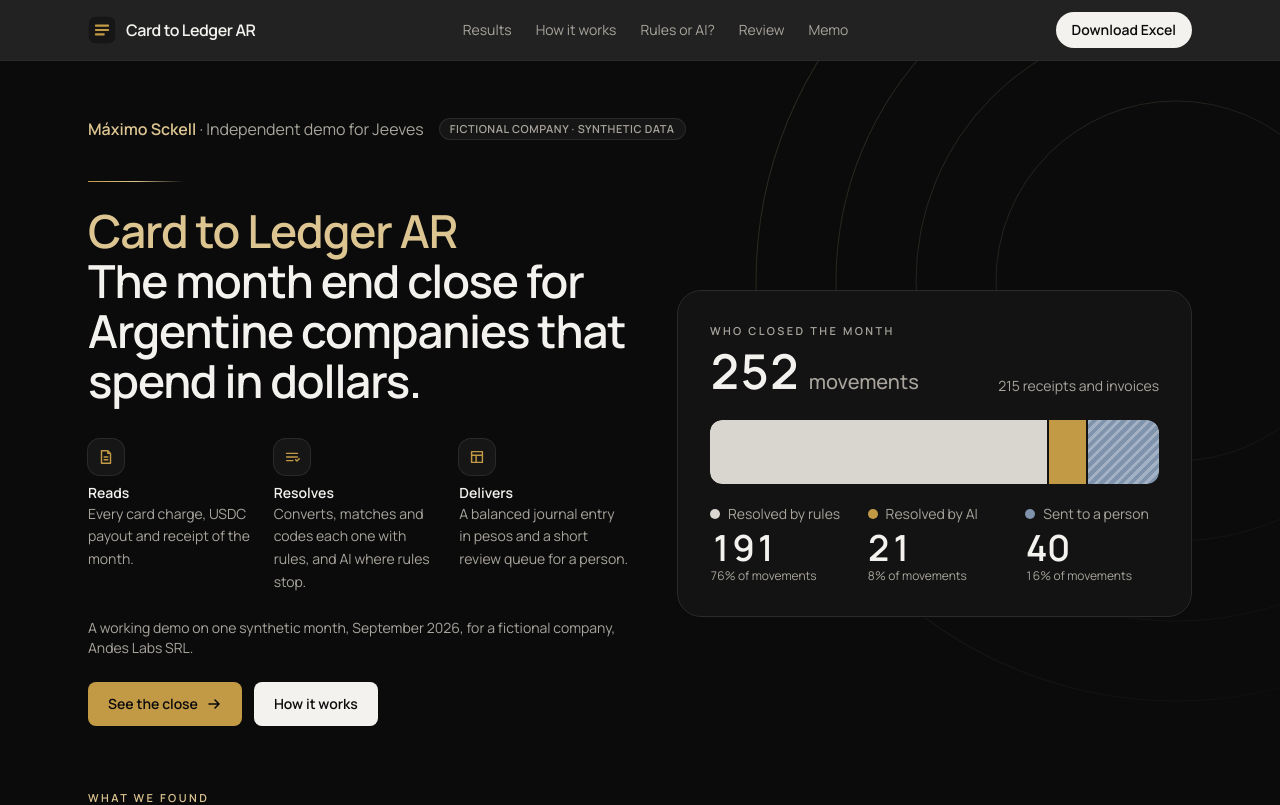
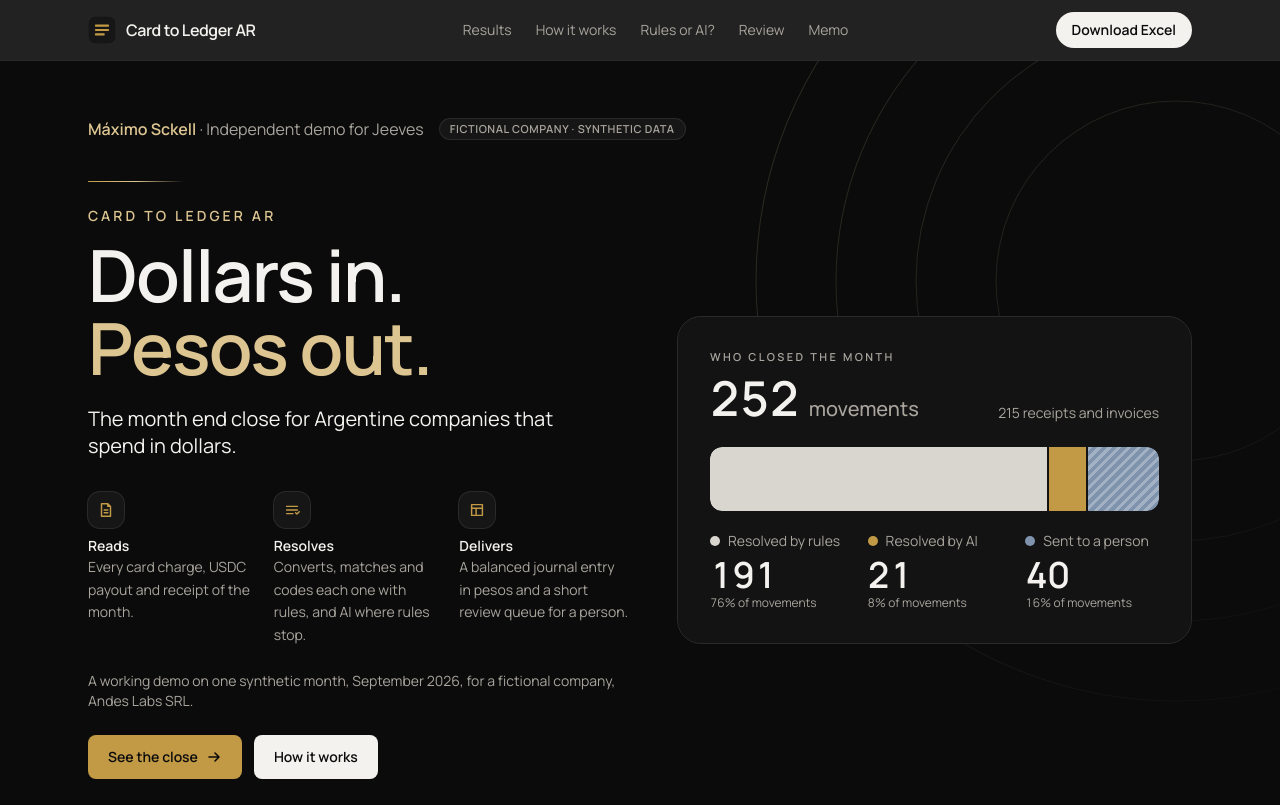
Before and after one commit to msckell/card-to-ledger-ar, a React (Vite) app in the folder site/: page / in a window 1280 px wide. Shown: the top 805 px of the page. Built offline with nearby package versions, Linux system fonts and the light colour scheme.

Commit message:
Hero hook: Dollars in. Pesos out.

```diff
--- a/site/src/Hero.tsx
+++ b/site/src/Hero.tsx
@@ -65,10 +65,14 @@ export default function Hero() {
         <div className="mt-10 grid items-center gap-14 lg:grid-cols-[1.05fr_1fr] lg:gap-12">
           <div>
             <GoldRule />
-            <h1 className="mt-6 text-[2.1rem] font-semibold leading-[1.1] tracking-tight sm:text-5xl lg:text-[2.85rem]">
-              <span className="text-gold-light">{site.meta.title}</span>
-              <span className="block">The month end close for Argentine companies that spend in dollars.</span>
+            <p className="mt-6 text-sm font-semibold uppercase tracking-[0.22em] text-gold-light">{site.meta.title}</p>
+            <h1 className="mt-3 text-5xl font-semibold leading-[1.02] tracking-tight sm:text-7xl">
+              Dollars in.
+              <span className="block text-gold-light">Pesos out.</span>
             </h1>
+            <p className="mt-5 max-w-lg text-lg leading-snug text-on-night sm:text-xl">
+              The month end close for Argentine companies that spend in dollars.
+            </p>
 
             <ol className="mt-8 grid gap-4 sm:grid-cols-3">
               {DOES.map((d) => (
```
